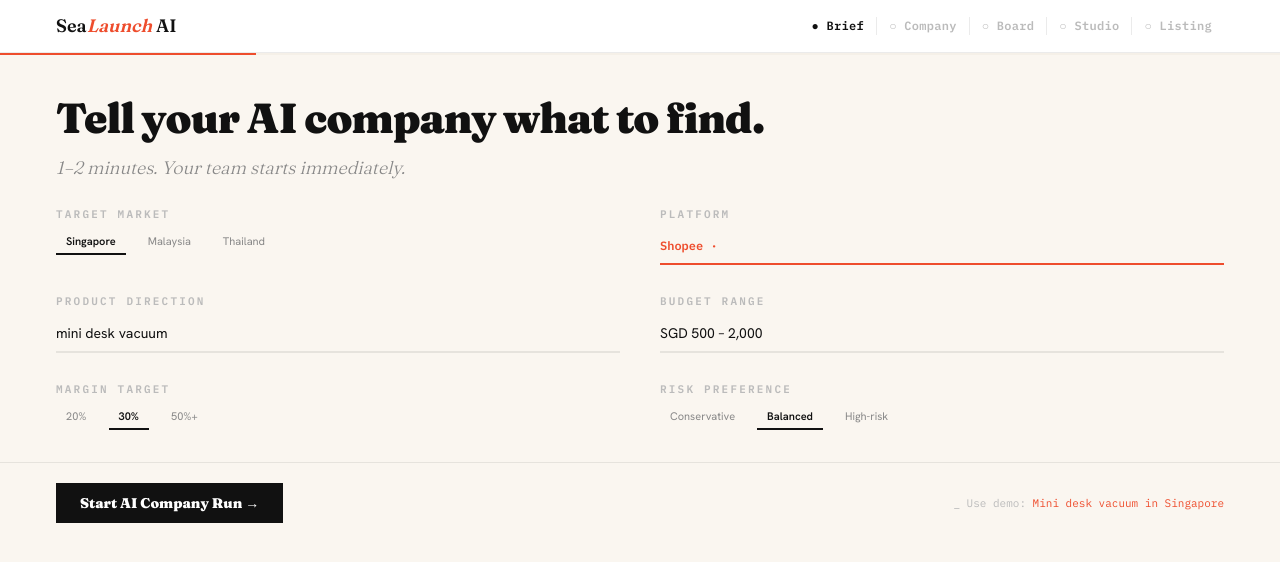
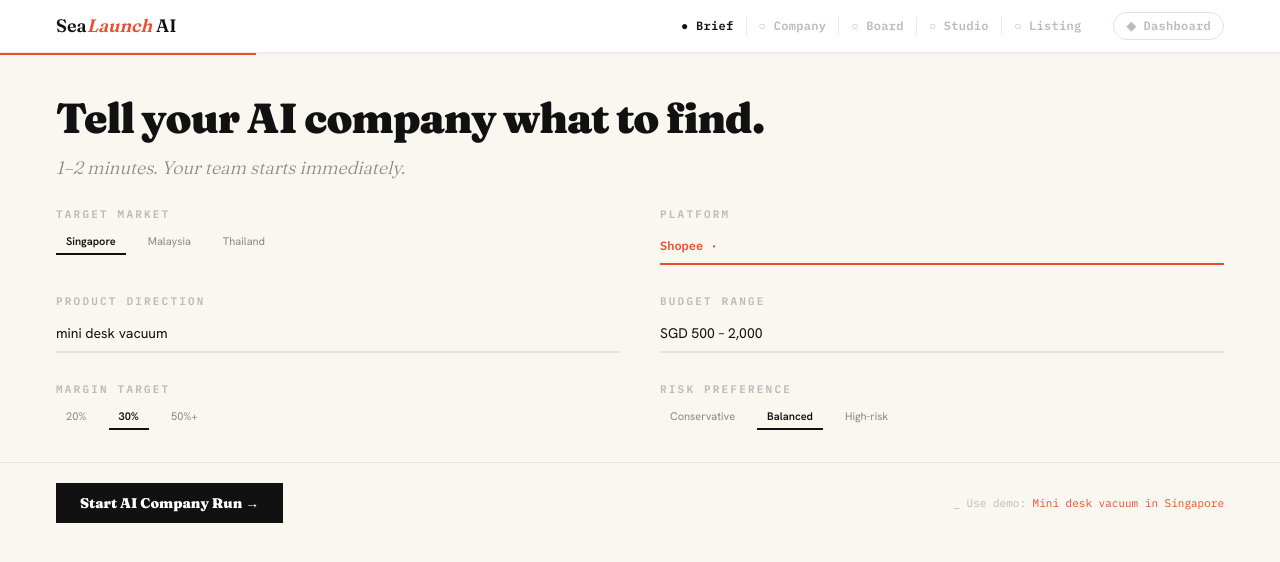
Before and after one commit to mayimian123/CodexHackathon_SEALaunch, a Next.js app: page /app/brief in a window 1280 px wide. Shown: the top 562 px of the page. Built offline with nearby package versions, Linux system fonts and the light colour scheme.

Commit message:
feat: interactive Seller Brief segmented controls + Dashboard link in shell bar

```diff
--- a/src/app/app/brief/page.tsx
+++ b/src/app/app/brief/page.tsx
@@ -1,29 +1,33 @@
 "use client";
 
+import { useState } from "react";
 import { useRouter } from "next/navigation";
 import { useAppStore } from "@/lib/store";
 import { DEMO_BRIEF } from "@/lib/mock-data";
 
 function Segmented({
   options,
-  active,
+  defaultValue,
 }: {
   options: string[];
-  active: string;
+  defaultValue: string;
 }) {
+  const [selected, setSelected] = useState(defaultValue);
   return (
     <div className="flex flex-wrap gap-3">
       {options.map((o) => (
-        <span
+        <button
           key={o}
-          className={`cursor-pointer border-b-2 px-2.5 py-1 text-[11px] ${
-            o === active
+          type="button"
+          onClick={() => setSelected(o)}
+          className={`cursor-pointer border-b-2 px-2.5 py-1 text-[11px] transition-colors ${
+            o === selected
               ? "border-ink font-semibold text-ink"
-              : "border-transparent text-ink-soft"
+              : "border-transparent text-ink-soft hover:text-ink"
           }`}
         >
           {o}
-        </span>
+        </button>
       ))}
     </div>
   );
@@ -67,7 +71,7 @@ export default function BriefPage() {
 
       <div className="grid grid-cols-2 gap-x-10 gap-y-7 px-14 pb-8">
         <Field label="Target Market">
-          <Segmented options={["Singapore", "Malaysia", "Thailand"]} active="Singapore" />
+          <Segmented options={["Singapore", "Malaysia", "Thailand"]} defaultValue="Singapore" />
         </Field>
         <Field label="Platform">
           <span className="border-b-2 border-orange py-2 font-mono text-[12px] font-semibold text-orange">
@@ -87,10 +91,10 @@ export default function BriefPage() {
           />
         </Field>
         <Field label="Margin Target">
-          <Segmented options={["20%", "30%", "50%+"]} active="30%" />
+          <Segmented options={["20%", "30%", "50%+"]} defaultValue="30%" />
         </Field>
         <Field label="Risk Preference">
-          <Segmented options={["Conservative", "Balanced", "High-risk"]} active="Balanced" />
+          <Segmented options={["Conservative", "Balanced", "High-risk"]} defaultValue="Balanced" />
         </Field>
       </div>
 
--- a/src/components/shell/shell-bar.tsx
+++ b/src/components/shell/shell-bar.tsx
@@ -14,6 +14,7 @@ export function ShellBar() {
       <Link href="/" className="font-display text-lg font-semibold text-ink">
         Sea<span className="italic text-orange">Launch</span> AI
       </Link>
+      <div className="flex items-center">
         <div className="flex items-center">
           {FLOW_STEPS.map((step, i) => {
             const state =
@@ -36,6 +37,17 @@ export function ShellBar() {
             );
           })}
         </div>
+        <Link
+          href="/app/dashboard"
+          className={`ml-5 rounded-full border px-3 py-1 font-mono text-[12px] font-semibold tracking-wide transition-colors hover:text-orange ${
+            pathname.startsWith("/app/dashboard")
+              ? "border-orange text-orange"
+              : "border-hairline text-ink-faint"
+          }`}
+        >
+          ◆ Dashboard
+        </Link>
+      </div>
     </div>
   );
 }
```
Lines whose indentation alone changed are shown as unchanged.
